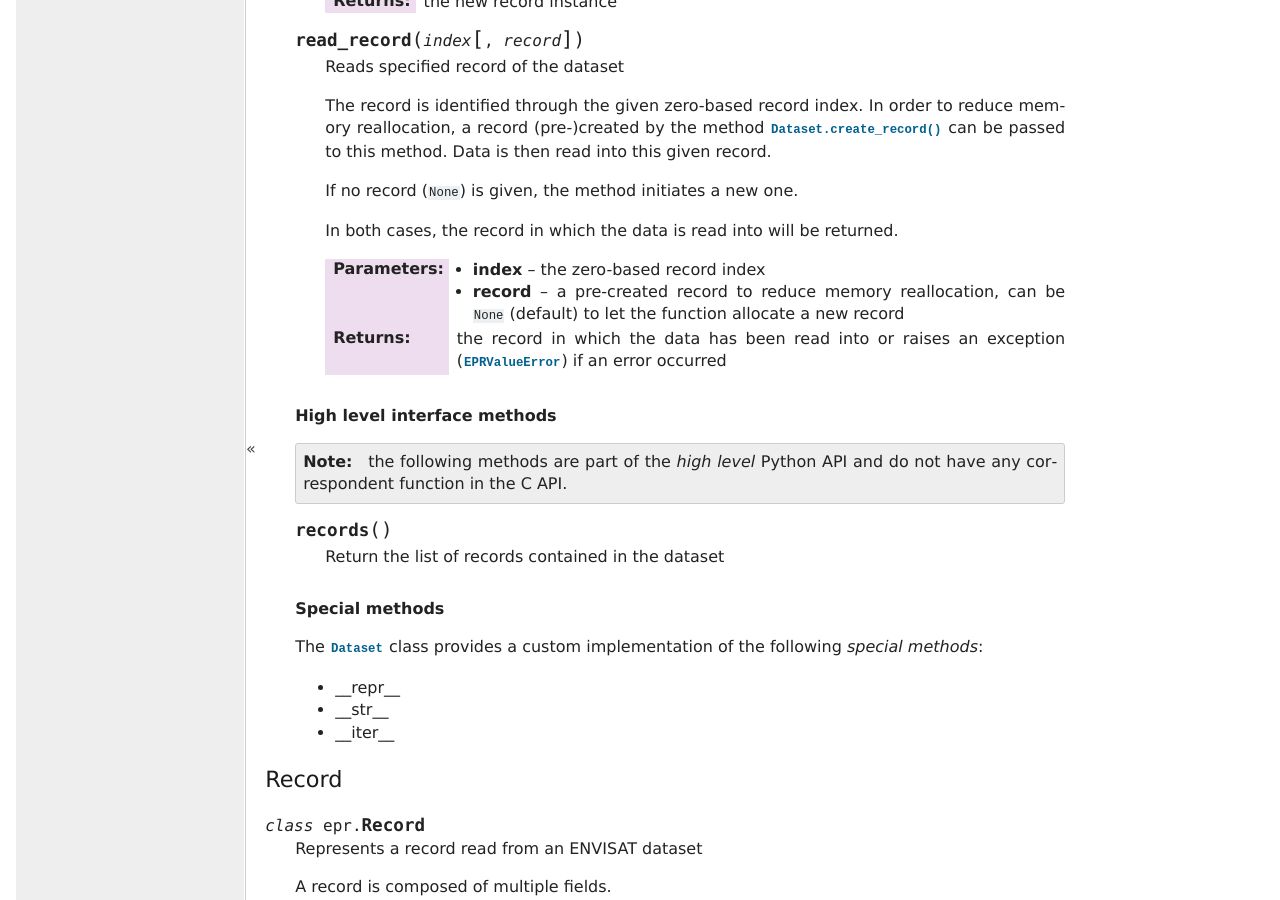
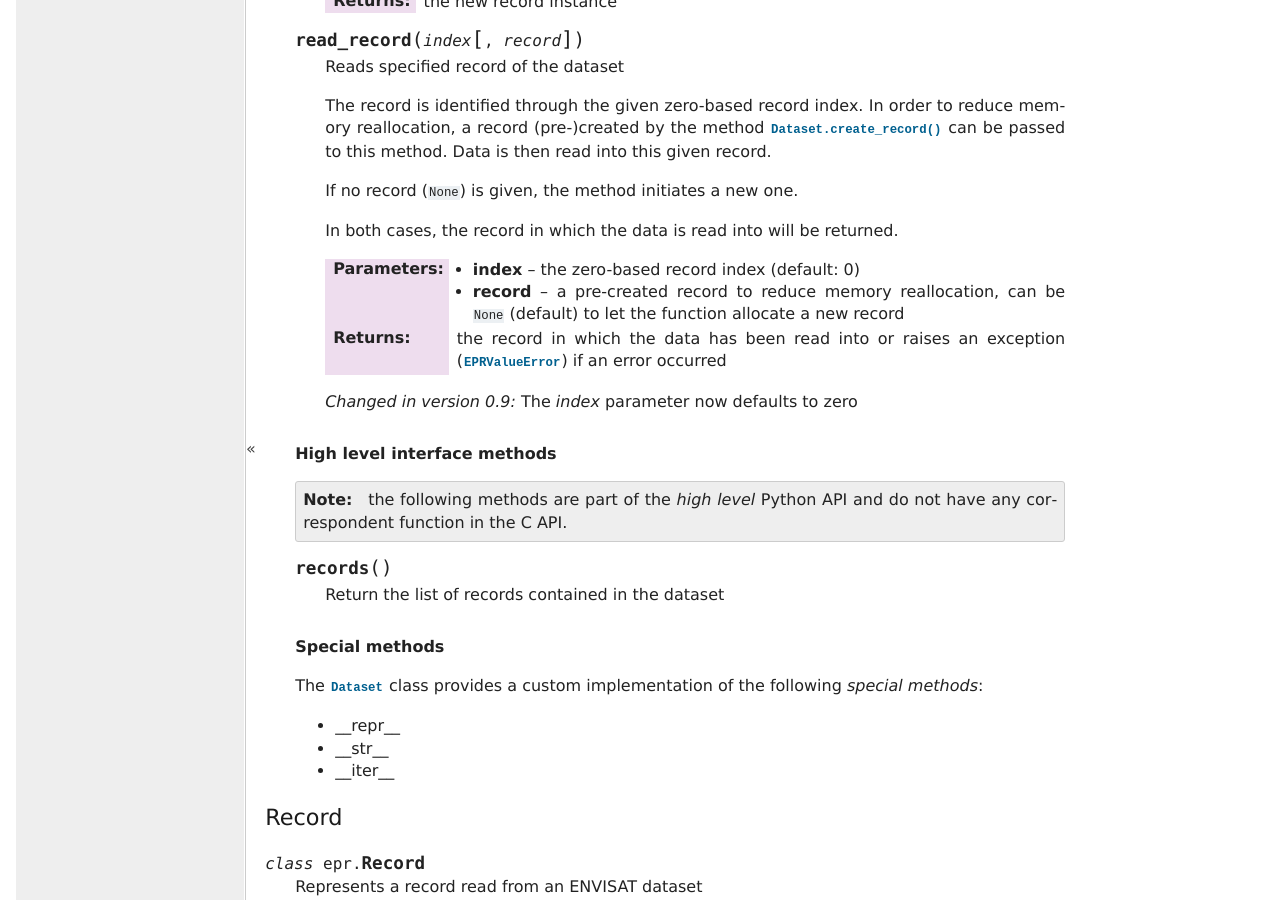
Before and after one commit to avalentino/pyepr, a Sphinx documentation site: the page built from doc/reference.txt, in a window 1280 px wide and 900 px high, scrolled down 4475 px. Built offline with Sphinx 7.4.7, drawn with Linux system fonts in a browser that asks for light colours; formulas are drawn with MathJax 3.

Commit message:
The index paramater of Dataset.read_record now defaults to zero

```diff
--- a/doc/reference.txt
+++ b/doc/reference.txt
@@ -329,7 +329,7 @@ Dataset
       be  returned.
 
       :param index:
-            the zero-based record index
+            the zero-based record index (default: 0)
       :param record:
             a pre-created record to reduce memory reallocation, can be
             ``None`` (default) to let the function allocate a new
@@ -337,6 +337,10 @@ Dataset
       :returns:
             the record in which the data has been read into or raises
             an exception (:exc:`EPRValueError`) if an error occurred
+
+      .. versionchanged:: 0.9
+
+         The *index* parameter now defaults to zero
 
 
    .. rubric:: High level interface methods
```
Also changed, not shown: 1 other file.
